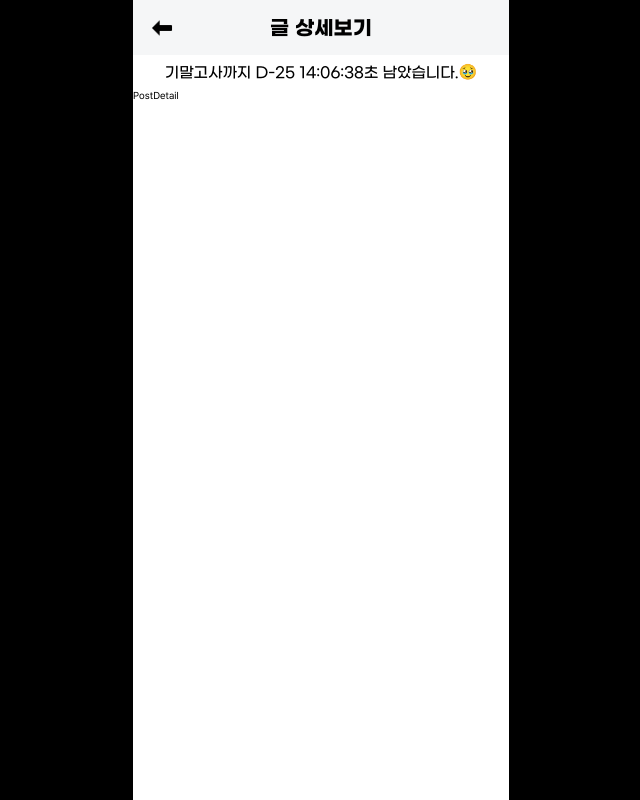
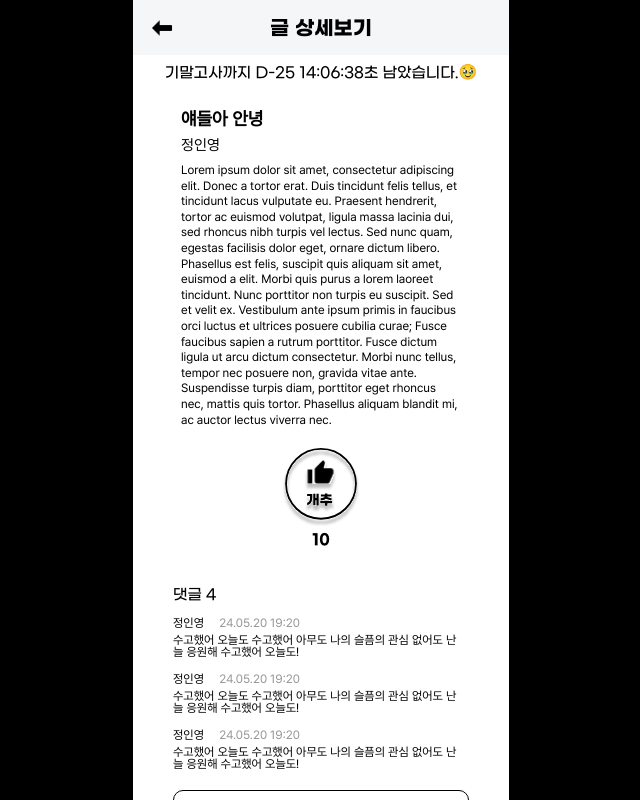
Before and after one commit to yeona813/12th-MUSTACOMMUNITY, a React (Create React App) app: page /post/1 in a window 1280 px wide. Shown: the whole page, without its empty margins (319-959 px from the left). Built offline with nearby package versions, Linux system fonts and the light colour scheme.

Commit message:
Style: all pages style basic setting complete

```diff
--- a/src/App.js
+++ b/src/App.js
@@ -13,9 +13,11 @@ function App() {
 const AppContainer = styled.div`
   width: 376px;
   height: 100vh;
-  overflow: hidden;
+  overflow: scroll;
   margin: 0 auto;
   background-color: ${White};
 `;
 
+const ScrollContainer = styled.div``;
+
 export default App;
--- a/src/Router.js
+++ b/src/Router.js
@@ -12,6 +12,7 @@ function Router() {
     <BrowserRouter>
       <Header />
       <DdaySection />
+
       <Routes>
         <Route path="/" element={<Home />} />
         <Route path="/writePost" element={<WritePost />} />
--- a/src/components/common/Header.js
+++ b/src/components/common/Header.js
@@ -66,8 +66,8 @@ const StyledHeader1 = styled.header`
 `;
 
 const StyledHeader2 = styled(StyledHeader1)`
+  position: relative;
   justify-content: center;
-  position: relative;
 `;
 
 const LogoText = styled.div`
--- a/src/components/postdetail/CommentItem.js
+++ b/src/components/postdetail/CommentItem.js
@@ -1,9 +1,33 @@
-import React from 'react'
+import React from "react";
+import styled from "styled-components";
+import { Body2 } from "../../styles/font";
+import { Grey1, Grey2 } from "../../styles/color";
 
 function CommentItem() {
   return (
-    <div>CommentItem</div>
-  )
+    <CommentItemWrapper>
+      <div className="row-1">
+        <Body2>정인영</Body2>
+        <Body2 color={Grey1}>24.05.20 19:20</Body2>
+      </div>
+      <div className="content">
+        <Body2>
+          수고했어 오늘도 수고했어 아무도 나의 슬픔의 관심 없어도 난 늘 응원해
+          수고했어 오늘도!
+        </Body2>
+      </div>
+    </CommentItemWrapper>
+  );
 }
 
-export default CommentItem
+const CommentItemWrapper = styled.div`
+  padding: 1.5rem 0 0;
+  .row-1 {
+    display: flex;
+    gap: 1.5rem;
+  }
+  .content{
+    margin-top: 0.5rem;
+  }
+`;
+export default CommentItem;
--- /dev/null
+++ b/src/components/postdetail/CommentListSection.js
@@ -0,0 +1,49 @@
+import React from "react";
+import styled from "styled-components";
+import CommentItem from "./CommentItem";
+import { Black, White } from "../../styles/color";
+
+function CommentListSection() {
+  return (
+    <CommentListSectionWrapper>
+      <CommentCount>댓글 4</CommentCount>
+      <CommentItem />
+      <CommentItem />
+      <CommentItem />
+      <CommentTextArea placeholder="댓글을 작성해주세요" />
+      <PostButton>댓글 작성하기</PostButton>
+    </CommentListSectionWrapper>
+  );
+}
+
+const CommentListSectionWrapper = styled.section`
+  padding: 2rem 4rem;
+`;
+
+const CommentCount = styled.div`
+  font-size: 1.5rem;
+  font-family: "GmarketSans";
+`;
+
+const CommentTextArea = styled.textarea`
+  display: inline-block;
+  width: 100%;
+  height: 10rem;
+  padding: 1rem 1rem;
+  outline: none;
+  border: 1px solid;
+  resize: none;
+  font-family: Pretendard;
+  margin: 2rem 0 1rem;
+  border-radius: 1rem;
+`;
+
+const PostButton = styled.button`
+  margin-top: 1rem;
+  padding: 1rem 1.5rem;
+  border-radius: 1rem;
+  font-family: "GmarketSans";
+  background-color: ${Black};
+  color: ${White};
+`;
+export default CommentListSection;
--- /dev/null
+++ b/src/components/postdetail/DetailPostSection.js
@@ -0,0 +1,68 @@
+import React from "react";
+import styled from "styled-components";
+import { Body1, Body2 } from "../../styles/font";
+import circleLikeIcon from "../../assets/icon/icon-like-circle.svg";
+function DetailPostSection() {
+  return (
+    <DetailPostSectionWrapper>
+      <div className="title">얘들아 안녕</div>
+      <div className="writer">
+        <Body1>정인영</Body1>
+      </div>
+      <div className="content">
+        Lorem ipsum dolor sit amet, consectetur adipiscing elit. Donec a tortor
+        erat. Duis tincidunt felis tellus, et tincidunt lacus vulputate eu.
+        Praesent hendrerit, tortor ac euismod volutpat, ligula massa lacinia
+        dui, sed rhoncus nibh turpis vel lectus. Sed nunc quam, egestas
+        facilisis dolor eget, ornare dictum libero. Phasellus est felis,
+        suscipit quis aliquam sit amet, euismod a elit. Morbi quis purus a lorem
+        laoreet tincidunt. Nunc porttitor non turpis eu suscipit. Sed et velit
+        ex. Vestibulum ante ipsum primis in faucibus orci luctus et ultrices
+        posuere cubilia curae; Fusce faucibus sapien a rutrum porttitor. Fusce
+        dictum ligula ut arcu dictum consectetur. Morbi nunc tellus, tempor nec
+        posuere non, gravida vitae ante. Suspendisse turpis diam, porttitor eget
+        rhoncus nec, mattis quis tortor. Phasellus aliquam blandit mi, ac auctor
+        lectus viverra nec.
+      </div>
+      <LikeSection>
+        <LikeButton src={circleLikeIcon} alt="좋아요 아이콘" />
+        <LikeCount>10</LikeCount>
+      </LikeSection>
+    </DetailPostSectionWrapper>
+  );
+}
+
+const DetailPostSectionWrapper = styled.section`
+  padding: 2rem 4.8rem;
+  .title {
+    font-weight: 600;
+    font-size: 1.8rem;
+  }
+  .writer {
+    margin-top: 1rem;
+  }
+  .content {
+    margin-top: 1rem;
+    font-size: 1.2rem;
+    line-height: 130%;
+  }
+`;
+
+const LikeSection = styled.section`
+  display: flex;
+  margin-top: 2rem;
+  flex-direction: column;
+  align-items: center;
+  gap: 0.5rem;
+`;
+
+const LikeButton = styled.img`
+  width: 8rem;
+  cursor:pointer;
+`;
+const LikeCount = styled.div`
+  font-family: "GmarketSans";
+  font-weight: 600;
+  font-size: 1.5rem;
+`;
+export default DetailPostSection;
--- a/src/pages/PostDetail.jsx
+++ b/src/pages/PostDetail.jsx
@@ -1,9 +1,14 @@
-import React from 'react'
+import React from "react";
+import DetailPostSection from "../components/postdetail/DetailPostSection";
+import CommentListSection from "../components/postdetail/CommentListSection";
 
 function PostDetail() {
   return (
-    <div>PostDetail</div>
-  )
+    <>
+      <DetailPostSection />
+      <CommentListSection />
+    </>
+  );
 }
 
-export default PostDetail
+export default PostDetail;
```
Also changed, not shown: src/assets/icon/icon-like-circle.svg (added).
